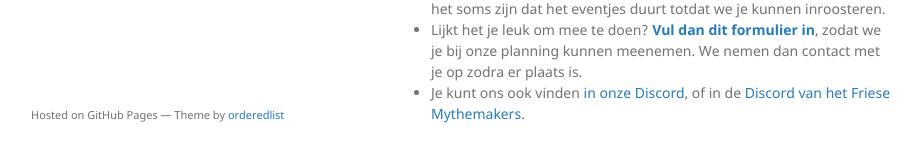
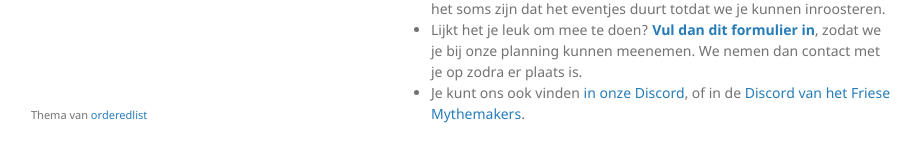
Before and after one commit to basvroegop/Dungeons-Drachtsters, a Jekyll site: the page built from index.md, in a window 1280 px wide and 987 px high. Shown: the part 793-955 px from the top of the window, without its empty margins (179-1101 px from the left). Built offline with Jekyll 4.4.1, drawn with Linux system fonts in a browser that asks for light colours.

Commit message:
Github-melding weggehaald

```diff
--- a/_layouts/default.html
+++ b/_layouts/default.html
@@ -48,7 +48,7 @@
         {% if site.github.is_project_page %}
         <p>This project is maintained by <a href="{{ site.github.owner_url }}">{{ site.github.owner_name }}</a></p>
         {% endif %}
-        <p><small>Hosted on GitHub Pages &mdash; Theme by <a href="https://github.com/orderedlist">orderedlist</a></small></p>
+        <p><small>Thema van <a href="https://github.com/orderedlist">orderedlist</a></small></p>
       </footer>
     </div>
     <script src="{{ "/assets/js/scale.fix.js" | relative_url }}"></script>
```
